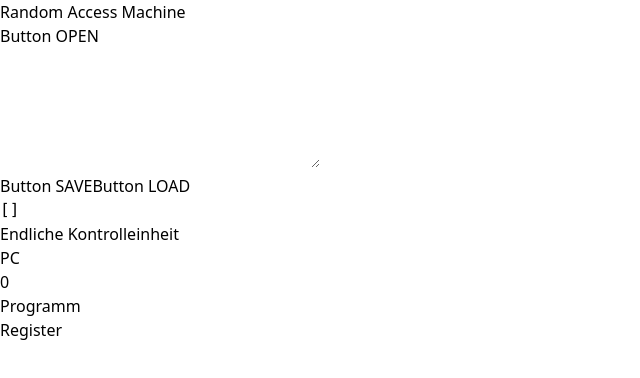
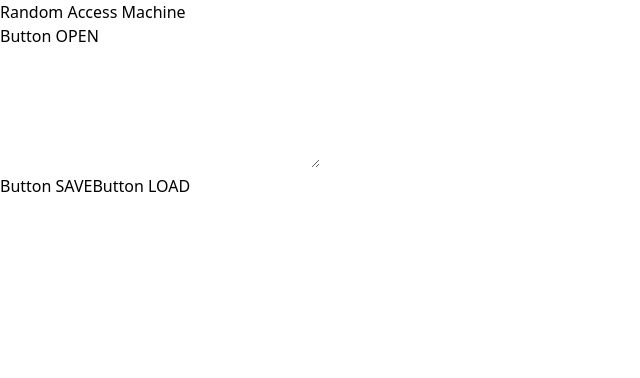
Before and after one commit to j05ch/js-to-ram, a React (Create React App) app: page / in a window 1280 px wide. Shown: the top 378 px of the page, without its empty margins (0-640 px from the left). Built offline with nearby package versions, Linux system fonts and the light colour scheme.

Commit message:
feat(machine): add interval to machine - wip

```diff
--- a/src/components/app-container/index.tsx
+++ b/src/components/app-container/index.tsx
@@ -66,7 +66,9 @@ const AppContainer: React.FC<Props> = () => {
 			<button className="dark:text-blue-50" onClick={loadProgram}>
 				Button LOAD
 			</button>
-			<MachineContainer programArray={programArray} />
+			{programArray.length > 0 && (
+				<MachineContainer programArray={programArray} />
+			)}
 		</div>
 	);
 };
--- a/src/components/machine-container/index.tsx
+++ b/src/components/machine-container/index.tsx
@@ -1,5 +1,4 @@
 import * as React from 'react';
-import Debug from '../debug/debug';
 import ProgramContainer from '../program-container';
 import { useState } from 'react';
 import { useInterval } from '../../hooks/useInterval';
@@ -16,9 +15,22 @@ const MachineContainer: React.FC<Props> = ({ programArray }) => {
 	const [pc, setPc] = useState(0);
 	const [register, setRegister] = useState<number[]>([]);
 
+	useInterval(() => {
+		const commandLine = programArray[pc];
+		const result = runMachine(
+			pc,
+			commandLine,
+			Math.random() * 100,
+			register
+		);
+		setPc(result.programCounter);
+		setRegister(result.register);
+		console.log(result.programCounter);
+		console.log(register);
+	}, 2000);
+
 	return (
 		<div className="dark:text-blue-50">
-			<Debug data={programArray} />
 			<CpuContainer />
 			<ProgramCounterContainer programCounter={pc} />
 			<ProgramContainer programArray={programArray} programCounter={pc} />
--- a/src/utils/runMachine.ts
+++ b/src/utils/runMachine.ts
@@ -22,36 +22,43 @@ export function runMachine(
 		case Commands.WRITE:
 			{
 				output = register[argument];
+				pc++;
 			}
 			break;
 		case Commands.LOAD:
 			{
 				acc = register[argument];
+				pc++;
 			}
 			break;
 		case Commands.STORE:
 			{
 				register[argument] = acc;
+				pc++;
 			}
 			break;
 		case Commands.ADD:
 			{
 				acc += register[argument];
+				pc++;
 			}
 			break;
 		case Commands.SUB:
 			{
 				acc -= register[argument];
+				pc++;
 			}
 			break;
 		case Commands.MULT:
 			{
 				acc *= register[argument];
+				pc++;
 			}
 			break;
 		case Commands.DIV:
 			{
 				acc /= register[argument];
+				pc++;
 			}
 			break;
 		case Commands.JUMP:
@@ -61,12 +68,12 @@ export function runMachine(
 			break;
 		case Commands.JZERO:
 			{
-				pc = acc === 0 ? argument : pc;
+				pc = acc === 0 ? argument : pc + 1;
 			}
 			break;
 		case Commands.JGTZ:
 			{
-				pc = acc > 0 ? argument : pc;
+				pc = acc > 0 ? argument : pc + 1;
 			}
 			break;
 		case Commands.HALT:
```
